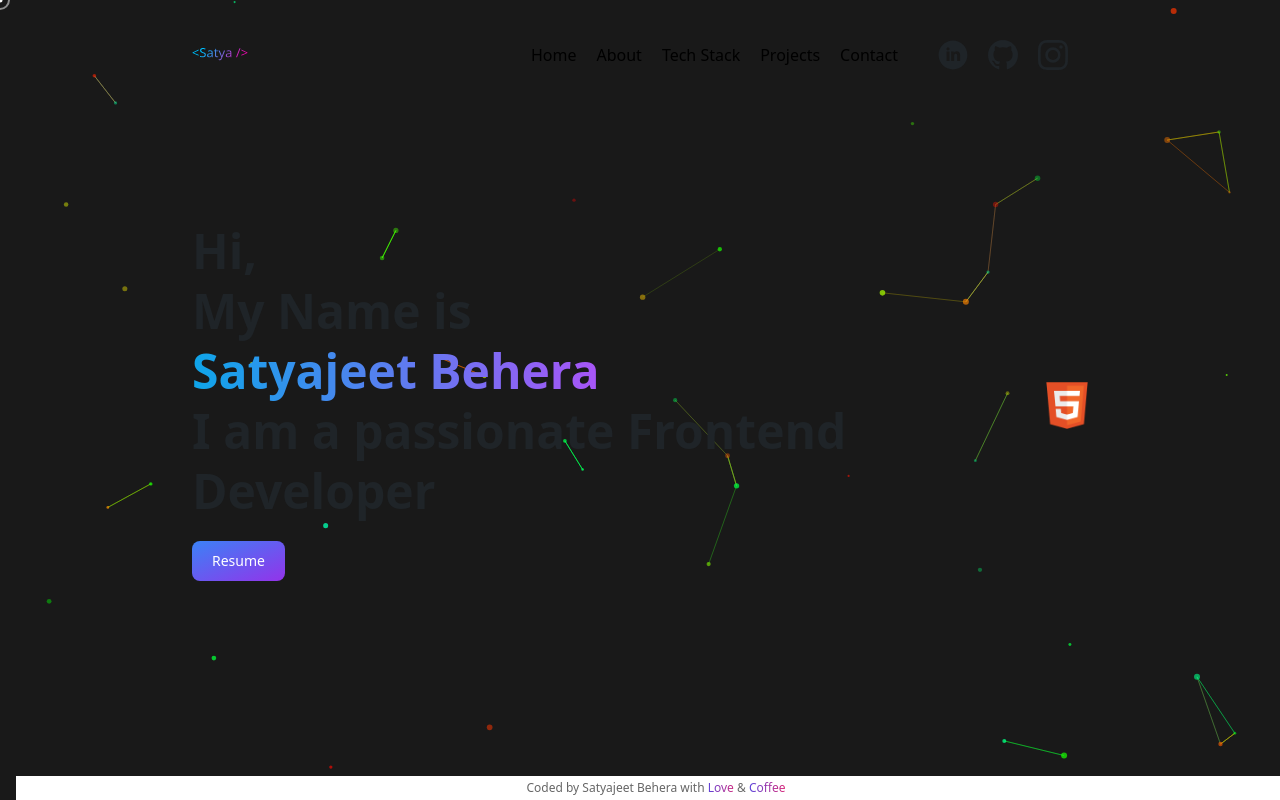
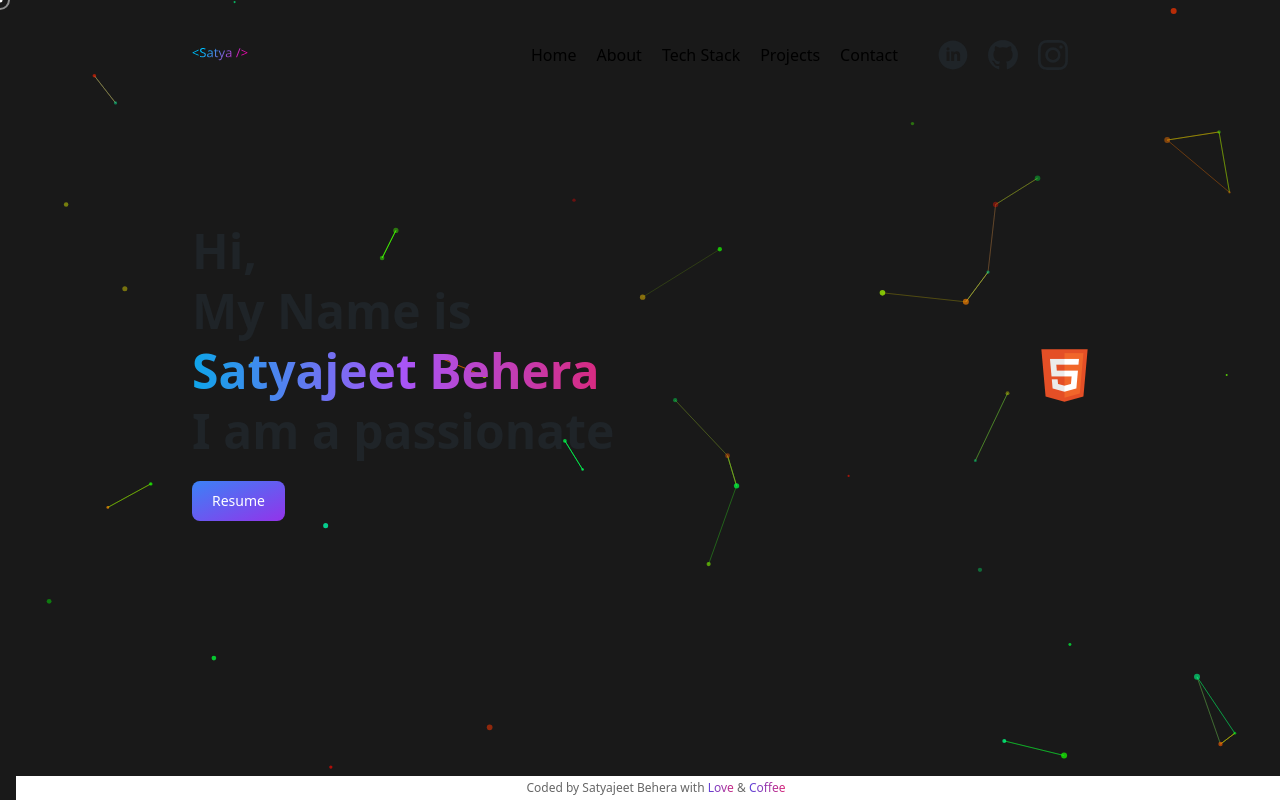
Before and after one commit to SatyajeetBehera1/reactPortfolio, a React (Create React App) app: page / in a window 1280 px wide. Built offline with nearby package versions, Linux system fonts and the light colour scheme.

Commit message:
Update Details.js

```diff
--- a/src/Details.js
+++ b/src/Details.js
@@ -10,6 +10,8 @@ import html from "./assets/techstack/html.png";
 import css from "./assets/techstack/css.png";
 // import sass from "./assets/techstack/sass.png";
 import js from "./assets/techstack/js.png";
+import java from "./assets/techstack/java.png";
+import cplus from "./assets/techstack/c++.png";
 import react from "./assets/techstack/react.png";
 // import redux from "./assets/techstack/redux.png";
 import tailwind from "./assets/techstack/tailwind.png";
@@ -19,6 +21,8 @@ import github from "./assets/techstack/github.png";
 import git from "./assets/techstack/git.png";
 import npm from "./assets/techstack/npm.png";
 import postman from "./assets/techstack/postman.png";
+import nodejs from "./assets/techstack/nodejs.png";
+import express from "./assets/techstack/express.png";
 // import figma from "./assets/techstack/figma.png";
 // Porject Images
 import projectImage1 from "./assets/projects/project1.jpg";
@@ -37,7 +41,7 @@ export const logos = {
 // Enter your Personal Details here
 export const personalDetails = {
   name: "Satyajeet Behera",
-  tagline: "I am a passionate Frontend Developer",
+  tagline: "I am a passionate ",
   img: html,
   // img: profile,
   about: `Lorem Ipsum is simply dummy text of the printing and typesetting industry. Lorem Ipsum has been the industry's standard dummy text ever since the 1500s, when an unknown printer took a galley of type and scrambled it to make a type specimen book.`,
@@ -114,8 +118,8 @@ export const techStackDetails = {
   css: css,
   js: js,
   react: react,
-  // redux: redux,
-  // sass: sass,
+  java:java,
+  cplus:cplus,
   tailwind: tailwind,
   bootstrap: bootstrap,
   vscode: vscode,
@@ -123,7 +127,8 @@ export const techStackDetails = {
   npm: npm,
   git: git,
   github: github,
-  // figma: figma,
+  nodejs: nodejs,
+  express: express,
 };
 
 // Enter your Project Details here
```
